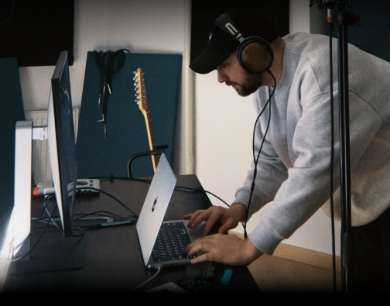
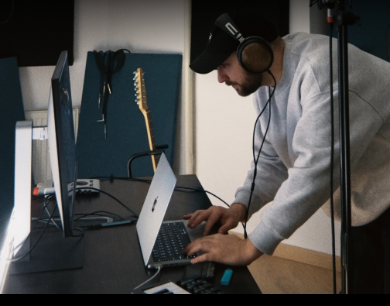
Before and after one commit to repentov-dev/repentov-site, a plain HTML site: page index.html in a window 390 px wide. Shown: the part 125-431 px from the top of the page. Drawn offline with Linux system fonts and the light colour scheme.

Commit message:
Remove bottom photo gradient

```diff
--- a/css/apple.css
+++ b/css/apple.css
@@ -123,7 +123,7 @@ body.menu-open { overflow: hidden; }
   .classic-hero__media img { width: 100%; height: 100%; object-fit: cover; object-position: 62% 30%; }
   .classic-hero::before { display: none; }
   .classic-hero__media::before { content: ""; position: absolute; inset: 0 0 auto; z-index: 2; height: 38%; background: linear-gradient(180deg, rgba(0, 0, 0, 0.96) 0%, rgba(0, 0, 0, 0.78) 46%, rgba(0, 0, 0, 0) 100%); pointer-events: none; }
-  .classic-hero__media::after { display: block; content: ""; position: absolute; inset: auto 0 0; z-index: 2; height: 11%; background: linear-gradient(180deg, rgba(0, 0, 0, 0) 0%, rgba(0, 0, 0, 0.38) 55%, #000 100%); }
+  .classic-hero__media::after { display: none; }
   .classic-hero__grain, .classic-hero__blur, .classic-hero__scrim { display: none; }
   .classic-hero__logo { position: absolute; top: 14px; left: 50%; z-index: 4; margin: 0; transform: translateX(-50%); }
   .classic-hero__logo img { height: 60px; }
```
